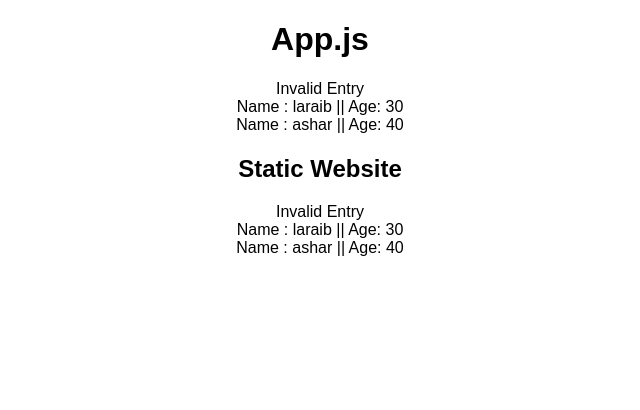
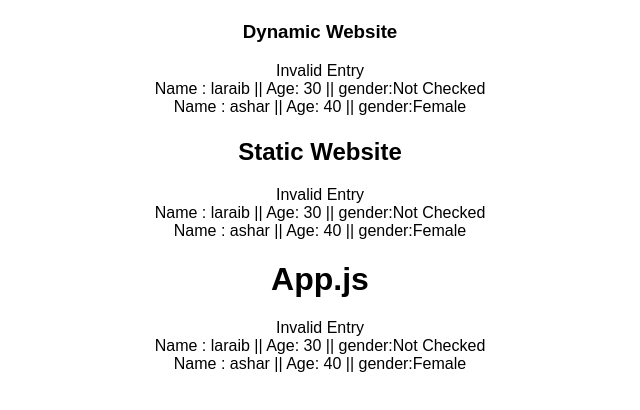
Before and after one commit to uzairqq/React-Js, a React (Create React App) app in the folder my-app/: page / in a window 1280 px wide. Shown: the top 410 px of the page, without its empty margins (320-960 px from the left). Built offline with nearby package versions, Linux system fonts and the light colour scheme.

Commit message:
get more logic on gender this.props

```diff
--- a/my-app/src/App.js
+++ b/my-app/src/App.js
@@ -7,8 +7,10 @@ class App extends Component {
   render() {
     return (
       <div className="App">
+        <Users notANumber="Dynamic Website" />
+        <Users justANumber="Static Website" />
         <Users title="App.js" />
-        <Users justANumber="Static Website" />
+
       </div>
 
     );
--- a/my-app/src/user/User.js
+++ b/my-app/src/user/User.js
@@ -3,8 +3,9 @@ import React from 'react';
 const User = (props) => {
 
     let age = props.age ? props.age : "NA";
+    let gender = props.gender ? props.gender : "Not Checked";
     if (props.children) {
-        return (< div > Name : {props.children} || Age: {age}</ div >)
+        return (< div > Name : {props.children} || Age: {age} || gender:{gender}</ div >)
     }
     else {
         return <div>Invalid Entry</div>
--- a/my-app/src/user/Users.js
+++ b/my-app/src/user/Users.js
@@ -7,9 +7,10 @@ class Users extends Component {
             <div>
                 <h1>{this.props.title}</h1>
                 <h2>{this.props.justANumber}</h2>
-                <User></User>
+                <h3>{this.props.notANumber}</h3>
+                <User gender="female"></User>
                 <User age="30">laraib</User>
-                <User age="40">ashar</User>
+                <User gender="Female" age="40">ashar</User>
             </div>
 
         );
```
